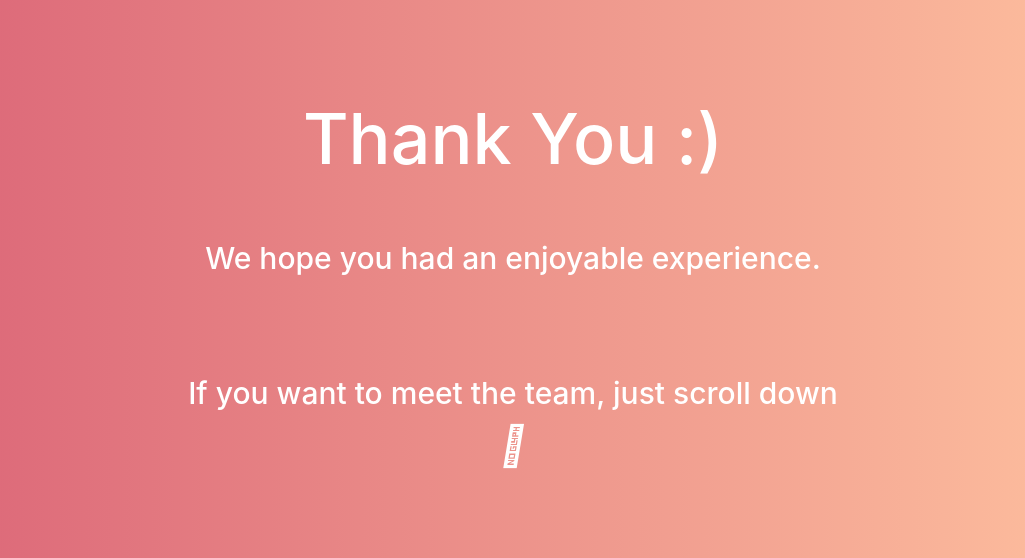
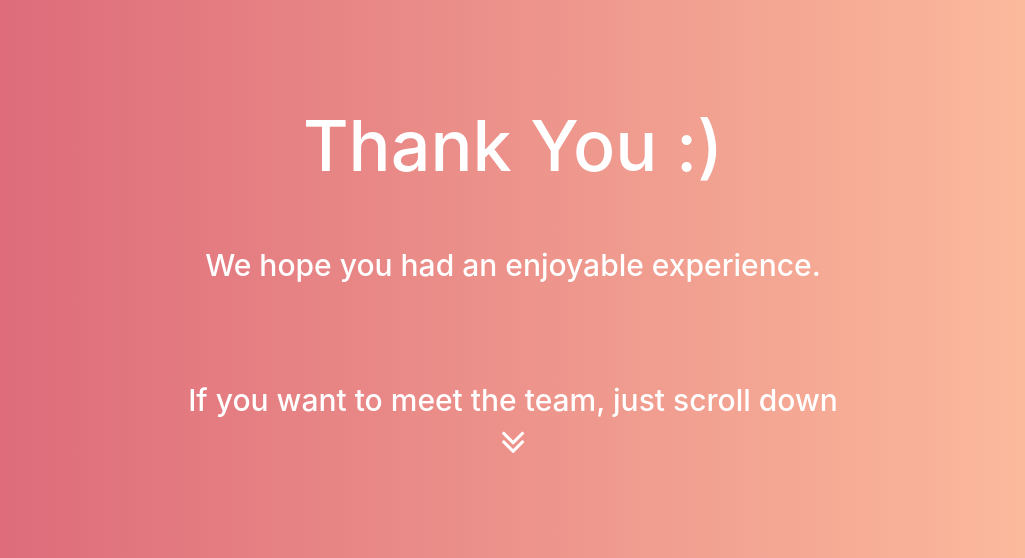
Before and after one commit to ayushjain1144/MSP-Recruitment-Web-Portal, a Django app: page /logout/ in a window 1280 px wide. Shown: the part 155-713 px from the top of the page, without its empty margins (127-1152 px from the left). Run offline with Django 3.2, Linux system fonts and the light colour scheme; some libraries are stand-ins or nearby versions.

Commit message:
Update thankYou.html

```diff
--- a/test_portal/templates/test_portal/thankYou.html
+++ b/test_portal/templates/test_portal/thankYou.html
@@ -97,7 +97,7 @@
           <br>
           If you want to meet the team, just scroll down
           <br>
-          <i class="fas fa-angle-double-down" style="font-size: 40px;"></i>
+          <i class="fa fa-angle-double-down" style="font-size: 40px;"></i>
       </div>
       <hr style="height: 1px; width: 75%; background: white;">
       <div class="teamContainer">
```
